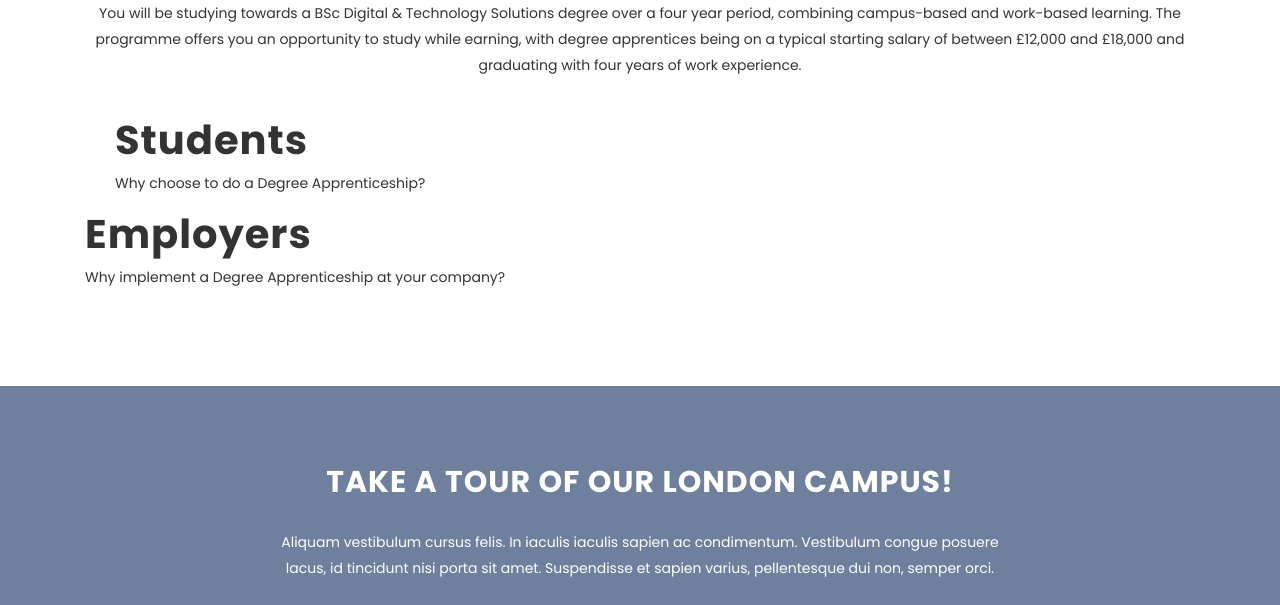
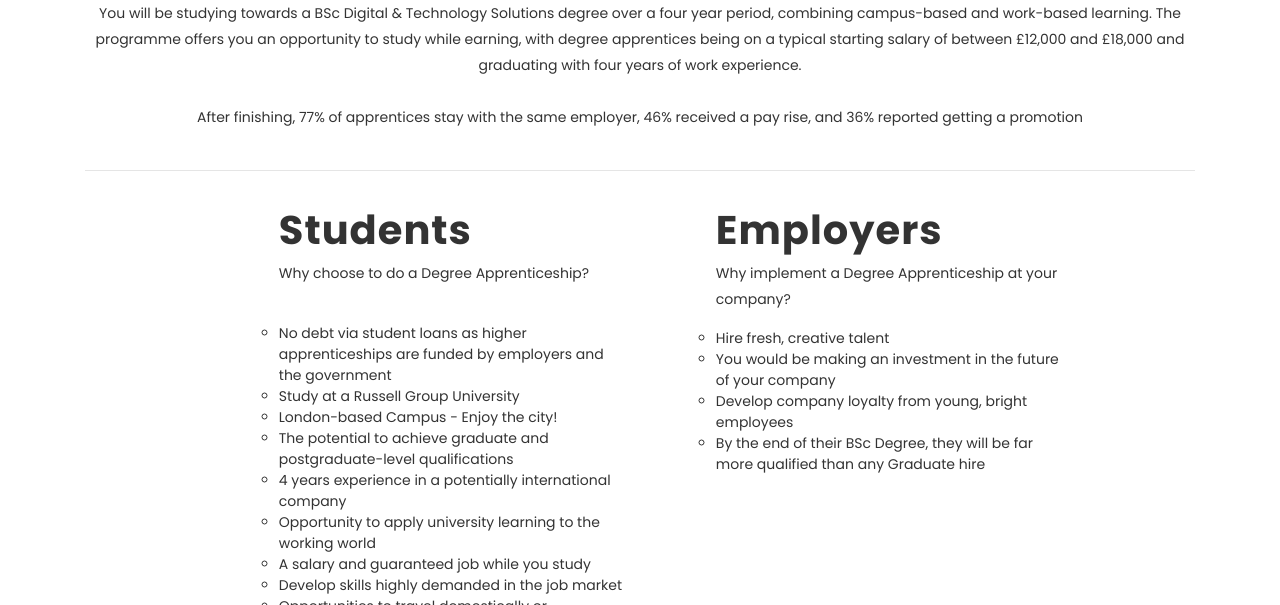
Before and after one commit to amagist/qmul-microsite, a plain HTML site: page index.html in a window 1280 px wide. Shown: the part 810-1415 px from the top of the page. Drawn offline with Linux system fonts and the light colour scheme.

Commit message:
benefits
added benefits for students/employers - list incomplete

```diff
--- a/css/main.css
+++ b/css/main.css
@@ -81,6 +81,11 @@ ul {
 
 ul li {
   list-style: none;
+}
+
+.benefit-list ul li {
+  list-style: circle;
+
 }
 
 a:hover,
@@ -977,7 +982,11 @@ button:focus {
 }
 
 .benefits-student {
-  margin-left: 30px;
+  margin-left: 17%;
+}
+
+.benefits-employer {
+  margin-left: 5%;
 }
 
 /* ==========================================================================
--- a/index.html
+++ b/index.html
@@ -121,20 +121,44 @@
         <div class="section-header">
           <h2 class="section-title">About</h2>
           <hr class="lines">
-          <p class="section-subtitle">As a degree apprentice at QMUL, you would study part-time at a Russell Group University, whilst also working for organisations that include Goldman Sachs, GSK, John Lewis and IBM. Check out the <a href=#features style="color: black;"><strong>Employers</strong></a> section to see the complete list of Partner Companies.<br><br>
+          <p class="section-subtitle">As a degree apprentice at QMUL, you would study part-time at a Russell Group University, whilst also working for organisations that include Goldman Sachs, GSK, John Lewis and IBM. Check out the <a href=#features style="color: black;" class="controls"><strong>Employers</strong></a> section to see the complete list of Partner Companies.<br><br>
 
-    You will be studying towards a BSc Digital & Technology Solutions degree over a four year period, combining campus-based and work-based learning. The programme offers you an opportunity to study while earning, with degree apprentices being on a typical starting salary of between £12,000 and £18,000 and graduating with four years of work experience. </p>
+    You will be studying towards a BSc Digital & Technology Solutions degree over a four year period, combining campus-based and work-based learning. The programme offers you an opportunity to study while earning, with degree apprentices being on a typical starting salary of between £12,000 and £18,000 and graduating with four years of work experience. <br><br>After finishing, 77% of apprentices stay with the same employer, 46% received a pay rise, and 36% reported getting a promotion</p>
+
         </div>
+        <hr class="lines"><br>
 
         <!--Benefits bit-->
         <div class="row">
-          <div class="col-md-6 benefits-student">
+          <div class="col-md-4 benefits-student">
             <h4>Students</h4>
             <p>Why choose to do a Degree Apprenticeship?</p>
+            <div class="benefit-list">
+              <ul><br>
+                <li>No debt via student loans as higher apprenticeships are funded by employers and the government</li>
+                <li>Study at a Russell Group University</li>
+                <li>London-based Campus - Enjoy the city!</li>
+                <li>The potential to achieve graduate and postgraduate-level qualifications</li>
+                <li>4 years experience in a potentially international company</li>
+                <li>Opportunity to apply university learning to the working world</li>
+                <li>A salary and guaranteed job while you study</li>
+                <li>Develop skills highly demanded in the job market</li>
+                <li>Opportunities to travel domestically or internationally</li>
+                <li>You'll actually be able to buy a round without breaking the bank!</li>
+              </ul>
+            </div>
           </div>
-          <div class="col-md-6 col-sm-4">
+          <div class="col-md-4 benefits-employer">
             <h4>Employers</h4>
             <p>Why implement a Degree Apprenticeship at your company?</p>
+            <div class="benefit-list">
+              <ul>
+                <li>Hire fresh, creative talent</li>
+                <li>You would be making an investment in the future of your company</li>
+                <li>Develop company loyalty from young, bright employees</li>
+                <li>By the end of their BSc Degree, they will be far more qualified than any Graduate hire</li>
+              </ul>
+            </div>
           </div>
         </div>
         <!-- <div class="row">
@@ -233,7 +257,7 @@
               <div class="video-promo-content text-center">
                 <h2 class="wow zoomIn" data-wow-duration="1000ms" data-wow-delay="100ms">Take a tour of our London campus!</h2>
                 <p class="wow zoomIn" data-wow-duration="1000ms" data-wow-delay="100ms">Aliquam vestibulum cursus felis. In iaculis iaculis sapien ac condimentum. Vestibulum congue posuere lacus, id tincidunt nisi porta sit amet. Suspendisse et sapien varius, pellentesque dui non, semper orci.</p>
-                <a href="https://www.youtube.com/watch?v=IBt7Is0noh4" class="video-popup wow fadeInUp" data-wow-duration="1000ms" data-wow-delay="0.3s"><i class="lnr lnr-film-play"></i></a>
+                <a href="https://www.youtube.com/watch?v=IBt7Is0noh4" class="video-popup wow fadeInUp controls" data-wow-duration="1000ms" data-wow-delay="0.3s"><i class="lnr lnr-film-play"></i></a>
               </div>
           </div>
         </div>
```
